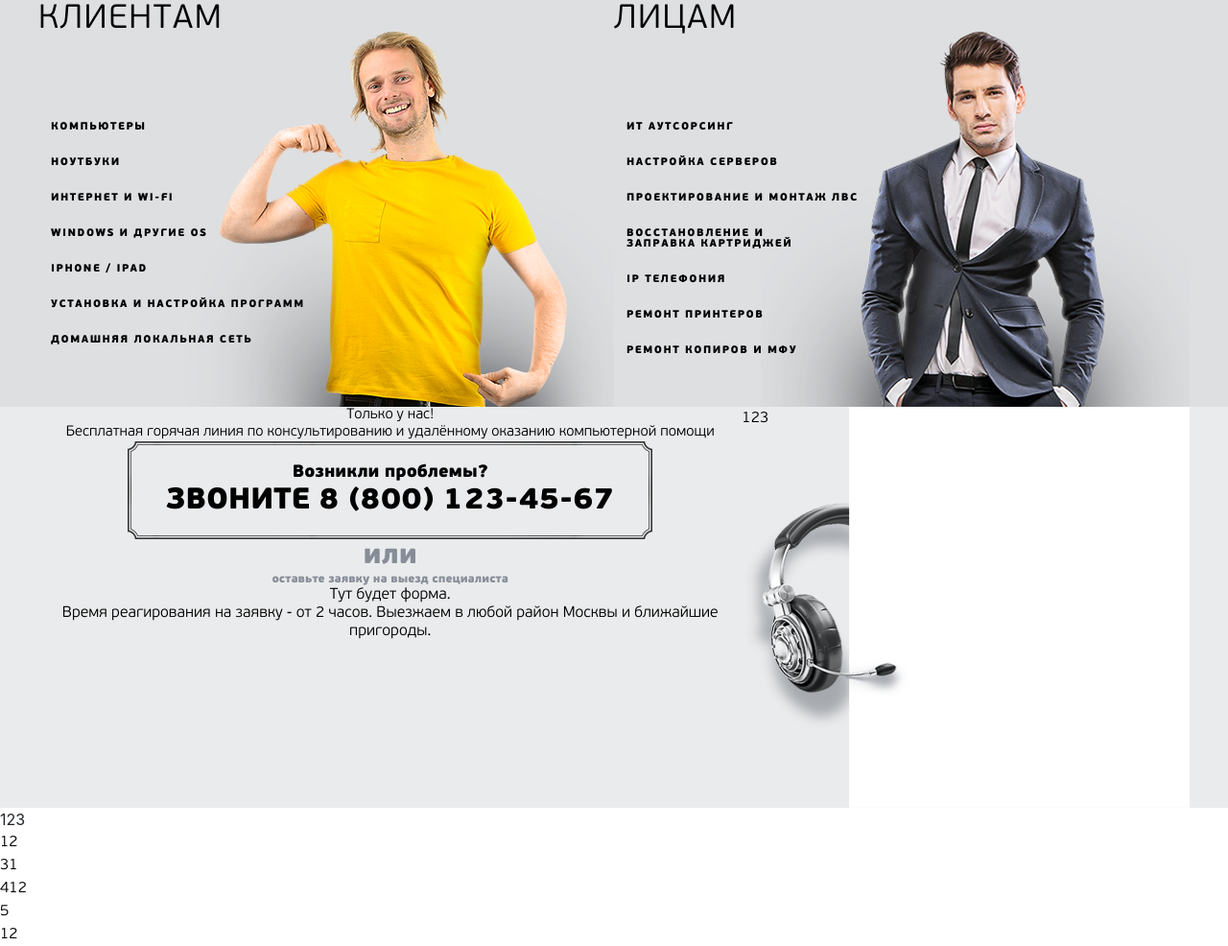
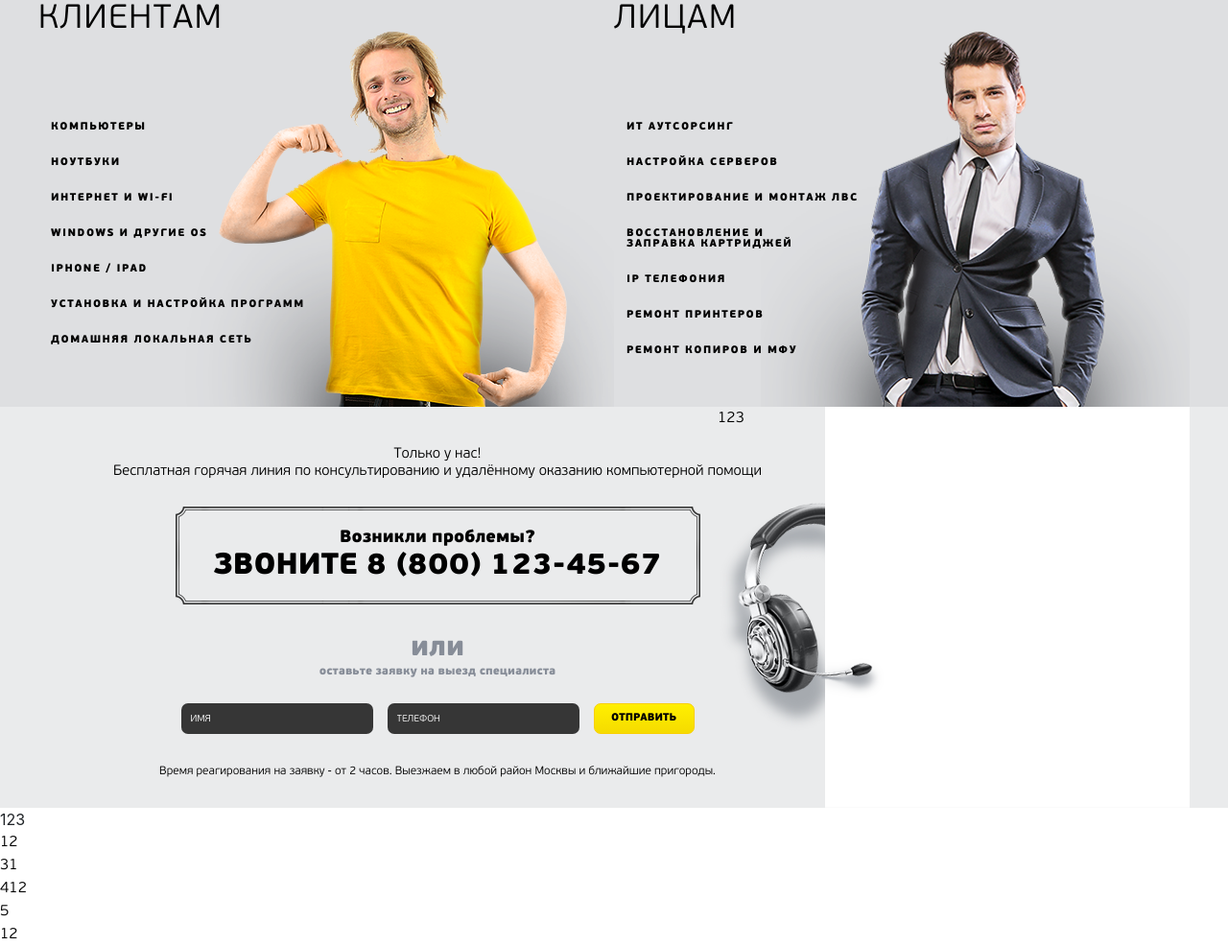
Before and after one commit to rwcalinin/it-tech-company, a website built with webpack: page src/index.html in a window 1280 px wide. Shown: the part 635-1621 px from the top of the page at 96% size. Built offline with nearby package versions, Linux system fonts and the light colour scheme; files whose address does not match are found by name.

Commit message:
callback-left ready

```diff
--- a/src/index.html
+++ b/src/index.html
@@ -147,7 +147,11 @@
                     <div class="callback__or-or">или</div> оставьте заявку на выезд специалиста
                 </div>
                 <div class="callback__formbox">
-                    Тут будет форма.
+                    <form action="POST" class="callback__form">
+                        <input type="text" placeholder="ИМЯ" name="clientName" class="callback__form-input">
+                        <input type="text" placeholder="ТЕЛЕФОН" name="clientTel" class="callback__form-input">
+                        <button class="callback__form-submit">Отправить</button>
+                    </form>
                 </div>
                 <div class="callback__ps">
                     Время реагирования на заявку - от 2 часов. Выезжаем в любой район Москвы и ближайшие пригороды.
--- a/src/sass/modules/_callback.scss
+++ b/src/sass/modules/_callback.scss
@@ -7,13 +7,17 @@
     }
     // ! ---------------
     &__hotline {
+        position: relative;
+        left: 6.5%;
         text-align: center;
         line-height: normal;
     }
     &__descr {
+        margin-top: 41px;
         font-size: 15px;
     }
     &__call-us {
+        margin-top: 27px;
         display: flex;
         flex-direction: column;
         justify-content: center;
@@ -38,6 +42,7 @@
         }
     }
     &__or {
+        margin-top: 28px;
         font-size: 12px;
         font-weight: 900;
         color: #878d98;
@@ -46,6 +51,53 @@
             font-weight: 900;
             color: #878d98;
         }
+    }
+    &__formbox {
+        margin-top: 26px;
+    }
+    &__form {
+        display: flex;
+        align-items: center;
+        justify-content: center;
+        &-input {
+            margin-right: 15px;
+            height: 32px;
+            width: 200px;
+            color: #fff;
+            background-color: #363636;
+            padding: 10px;
+            border: none;
+            border-radius: 7px;
+            &:focus {
+                outline: none;
+            }
+            &::placeholder {
+                font-size: 10px;
+                color: #fff;
+                text-transform: uppercase;
+            }
+
+        }
+        &-submit {
+            font-size: 11px;
+            height: 32px;
+            width: 105px;
+            border: solid 1px #f9cf00;
+            border-radius: 7px;
+            text-transform: uppercase;
+            font-weight: 900;
+            background-image: linear-gradient(to top, #f5db00, #fff000);
+            &:focus {
+                outline: none;
+            }
+            &:hover {
+                background-image: linear-gradient(to top, #fff000, #f5db00);
+            }
+        }
+    }
+    &__ps {
+        margin-top: 32px;
+        font-size: 12px;
     }
     // ! <--------------
 
--- a/src/sass/modules/_header.scss
+++ b/src/sass/modules/_header.scss
@@ -144,6 +144,9 @@
             background-color: #363636;
             border-radius: 5px;
             border: none;
+            &:focus {
+                outline: none;
+            }
             &::placeholder {
                 font-size: 10px;
                 line-height: 10px;
```
Also changed, not shown: dist/css/style.css, dist/icons/menu/documents.png, dist/index.html, src/icons/menu/documents.png.
